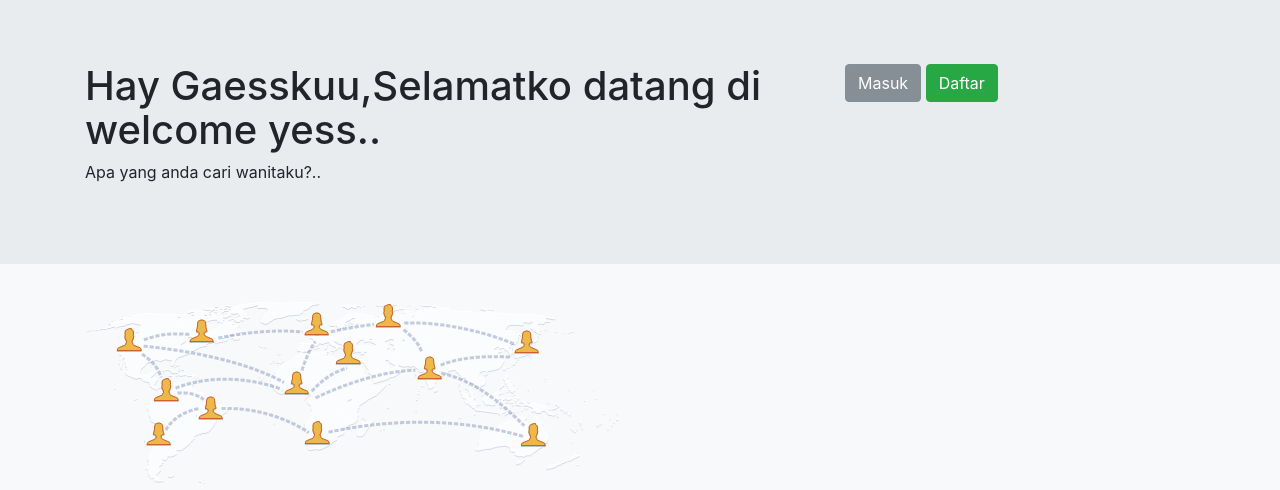
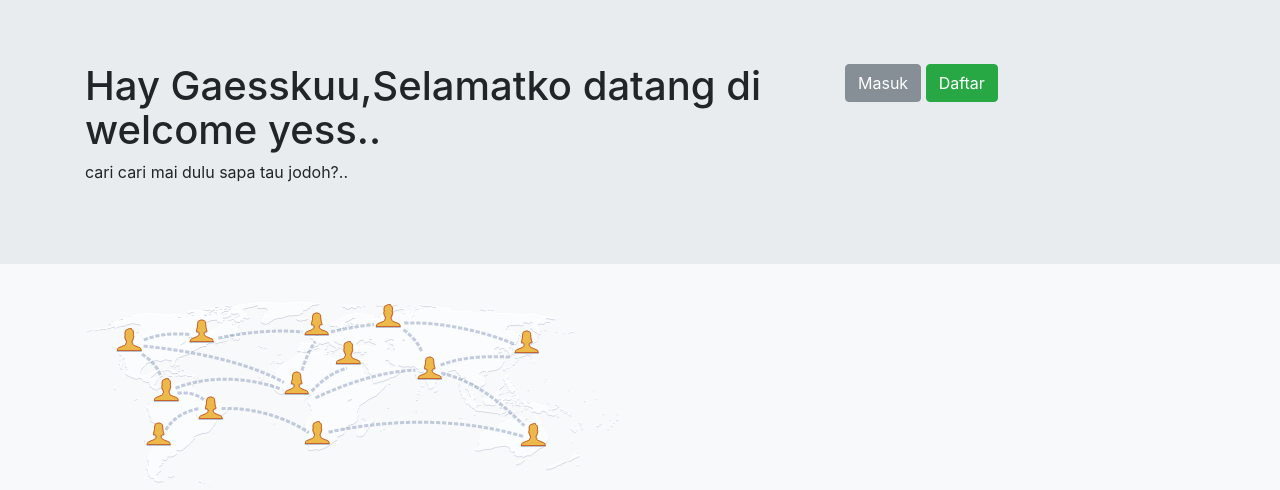
Before and after one commit to farman17/sosmed, a PHP site: page / in a window 1280 px wide. Shown: the top 490 px of the page. Run offline with PHP 8.4, Linux system fonts and the light colour scheme.

Commit message:
edit H1 file index.php

```diff
--- a/index.php
+++ b/index.php
@@ -4,7 +4,7 @@
     <meta charset="UTF-8">
     <meta name="viewport" content="width=device-width, initial-scale=1.0">
     <meta http-equiv="X-UA-Compatible" content="ie=edge">
-    <title>Facebook Tjoy</title>
+    <title>Sikabari</title>
 
      <link rel="stylesheet" href="css/bootstrap.min.css" />
 </head>
@@ -15,7 +15,7 @@
                 <div class="row">
                     <div class="col-md-8">
                         <h1>Hay Gaesskuu,Selamatko datang di welcome yess..</h1>
-                        <p>Apa yang anda cari wanitaku?..</p>
+                        <p>cari cari mai dulu sapa tau jodoh?..</p>
                     </div>
                     <div class="col-md-4">
                         <a href="login.php" class="btn btn-secondary">Masuk</a>
```
